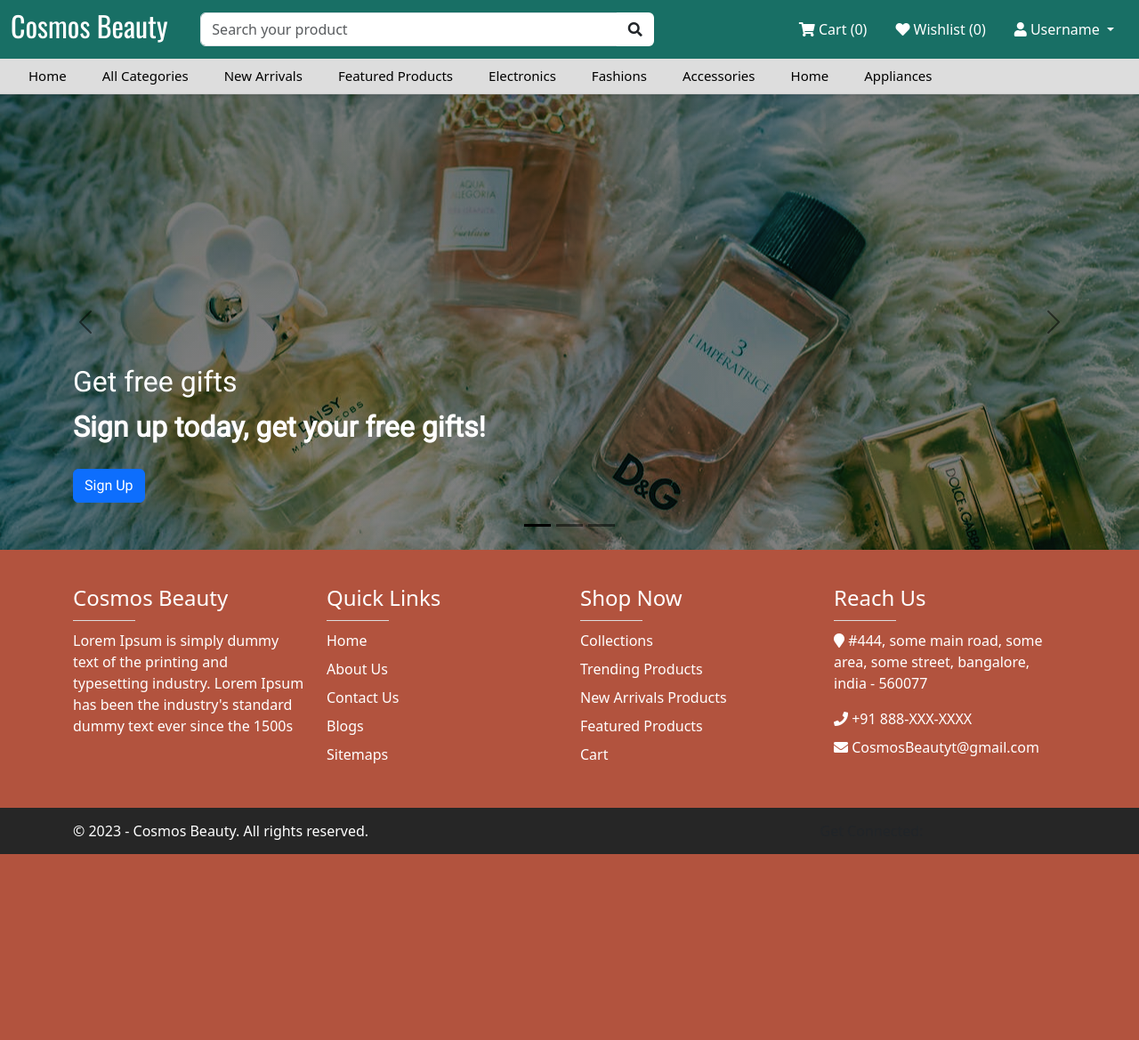
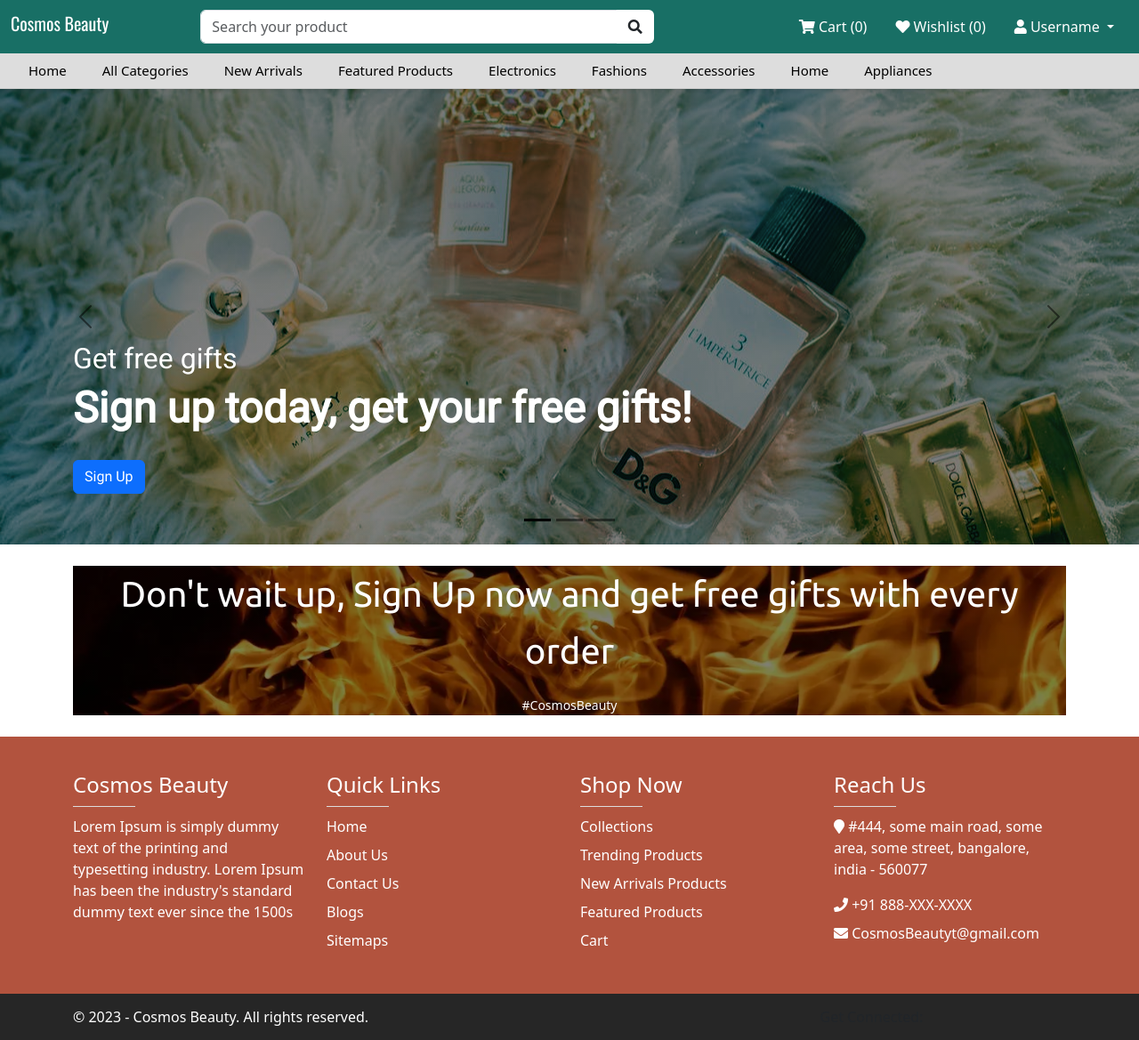
Before and after one commit to MBilalQureshi/Cosmos-beauty-pp4, a Django app: page / in a window 1280 px wide. Shown: the whole page at 89% size. Before the commit the page ends 960 px from the top, so only its background shows below. Run offline with Django 4.2, Linux system fonts and the light colour scheme.

Commit message:
Add free gift banner on signup

```diff
--- a/static/css/style.css
+++ b/static/css/style.css
@@ -8,7 +8,9 @@
     margin: 0;
     padding: 0;
     border: 0;
-    background-color: #B5CB99;
+    /* font-size: 16px; */
+    /* @include font-size(4rem); */
+    /* background-color: #B5CB99; */
 }
 /* nav */
 .main-navbar{
@@ -21,7 +23,7 @@
 }
 .main-navbar .top-navbar .brand-name{
     font-family: 'Oswald', sans-serif;
-    font-size: xx-large;
+    /* font-size: 2em; */
     color: #fff;
 }
 .main-navbar .top-navbar .nav-link{
@@ -72,7 +74,7 @@
     color: #ffffff;
     font-weight: bolder;
     font-family: 'Roboto', sans-serif;
-    font-size: xx-large;
+    /* font-size: 3em; */
 }
 
 .carousel-item .container{
@@ -96,9 +98,40 @@
    background-repeat: no-repeat;
    background-blend-mode:hard-light;
 }
-.carousel-item .container{
-    /* background-color: ; */
+
+/* Free gift banner */
+#banner-ouuter{
+    text-decoration: none;
 }
+
+.banner{
+    /* position: relative; */
+    background-position: center;
+    background-size: cover;
+    background-repeat: no-repeat;
+    /* height: 8rem; */
+    background-color: rgba(9, 9, 12, 0.788);
+}
+
+#free-gift-banner p{
+    font-family: 'Ubuntu', sans-serif;
+    /* font-size: 1.8em; */
+    color: #fff;
+}
+
+small{
+    color: #fff;
+}
+/* @media screen and (max-width: 625px) {
+    #main-banner-text{
+        font-size: 16px;
+    }
+} */
+
+#free-gift-banner .display-6{
+    line-height: 1.6;
+}
+
 /* footer */
 .footer-area{
     padding: 40px 0px;
--- a/templates/index.html
+++ b/templates/index.html
@@ -3,16 +3,16 @@
 
 {% block content %}
 
-<div id="heroCarousel" class="carousel slide carousel-fade carousel-dark" data-bs-ride="carousel">
+<div id="hero-carousel" class="carousel slide carousel-fade carousel-dark" data-bs-ride="carousel">
     <div class="carousel-indicators">
-        <button type="button" data-bs-target="#heroCarousel" data-bs-slide-to="0" class="active" aria-current="true" aria-label="Slide 1"></button>
-        <button type="button" data-bs-target="#heroCarousel" data-bs-slide-to="1" aria-label="Slide 2"></button>
-        <button type="button" data-bs-target="#heroCarousel" data-bs-slide-to="2" aria-label="Slide 3"></button>
+        <button type="button" data-bs-target="#hero-carousel" data-bs-slide-to="0" class="active" aria-current="true" aria-label="Slide 1"></button>
+        <button type="button" data-bs-target="#hero-carousel" data-bs-slide-to="1" aria-label="Slide 2"></button>
+        <button type="button" data-bs-target="#hero-carousel" data-bs-slide-to="2" aria-label="Slide 3"></button>
     </div>
     <div class="carousel-inner">
         <div class="carousel-item active" data-bs-interval="3000">
             <div class="overlay-image" style="background-image: linear-gradient(rgba(0, 0, 0, 0.527),rgba(0, 0, 0, 0.5)) ,url('../static/images/pexels-valeria-boltneva-965989.jpg')"></div>
-            <div class="container">
+            <div class="container display-5">
                 <h2>Get free gifts</h2>
                 <p>Sign up today, get your free gifts!</p>
                 <a href="#" class="btn btn-primary">Sign Up</a>
@@ -21,7 +21,7 @@
         <div class="carousel-item" data-bs-interval="3000">
             <div class="overlay-image" style="background-image: linear-gradient(rgba(0, 0, 0, 0.527),rgba(0, 0, 0, 0.5)) ,url('../static/images/pexels-pixabay-206299.webp')"></div>
             <!-- <img src="{% static 'images/pexels-pixabay-206299.webp' %}" class="d-block w-100" alt="..."> -->
-            <div class="container">
+            <div class="container display-5">
                 <h2>10% Discount</h2>
                 <p>Get 10% discount, Subscribe to our newsletters.</p>
                 <a href="#" class="btn btn-primary">Subscribe now</a>
@@ -30,21 +30,36 @@
         <div class="carousel-item" data-bs-interval="3000">
             <div class="overlay-image" style="background-image: linear-gradient(rgba(0, 0, 0, 0.527),rgba(0, 0, 0, 0.5)) ,url('../static/images/pexels-zhugewala-2113855.webp')"></div>
             <!-- <img src="{% static 'images/pexels-zhugewala-2113855.webp' %}" class="d-block w-100" alt="..."> -->
-            <div class="container">
+            <div class="container display-5">
                 <h2>10% Discount2</h2>
                 <p>Get 10% discount, Subscribe to our newsletters.</p>
                 <a href="#" class="btn btn-primary">Subscribe now</a>
             </div>
         </div>
     </div>
-    <button class="carousel-control-prev" type="button" data-bs-target="#heroCarousel" data-bs-slide="prev">
+    <button class="carousel-control-prev" type="button" data-bs-target="#hero-carousel" data-bs-slide="prev">
         <span class="carousel-control-prev-icon" aria-hidden="true"></span>
         <span class="visually-hidden">Previous</span>
       </button>
-      <button class="carousel-control-next" type="button" data-bs-target="#heroCarousel" data-bs-slide="next">
+      <button class="carousel-control-next" type="button" data-bs-target="#hero-carousel" data-bs-slide="next">
         <span class="carousel-control-next-icon" aria-hidden="true"></span>
         <span class="visually-hidden">Next</span>
       </button>
     </a>
 </div>
+
+<div class="container">
+    <div class="row">
+        <div class="col-12">
+            <a id="banner-ouuter" href="#">
+                <div class="banner my-4" style="background-image: linear-gradient(rgba(0, 0, 0, 0.5), rgba(0, 0, 0, 0.5)), url(../static/images/fire.webp)">
+                    <div id="free-gift-banner" class="text-center">
+                        <p class="display-6 text-wrap" id="main-banner-text">Don't wait up, Sign Up now and get free gifts with every
+                            order</p><small>#CosmosBeauty</small>
+                    </div>
+                </div>
+            </a>
+        </div>
+    </div>
+</div>
 {% endblock content %}
```
Also changed, not shown: static/images/fire.webp (added).
